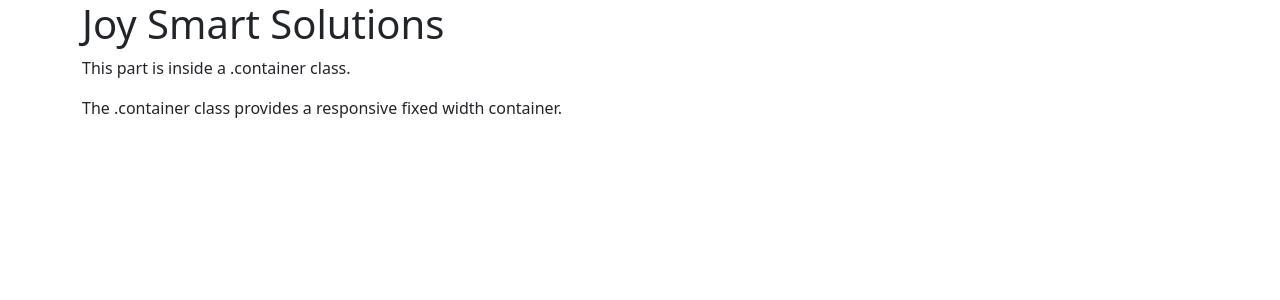
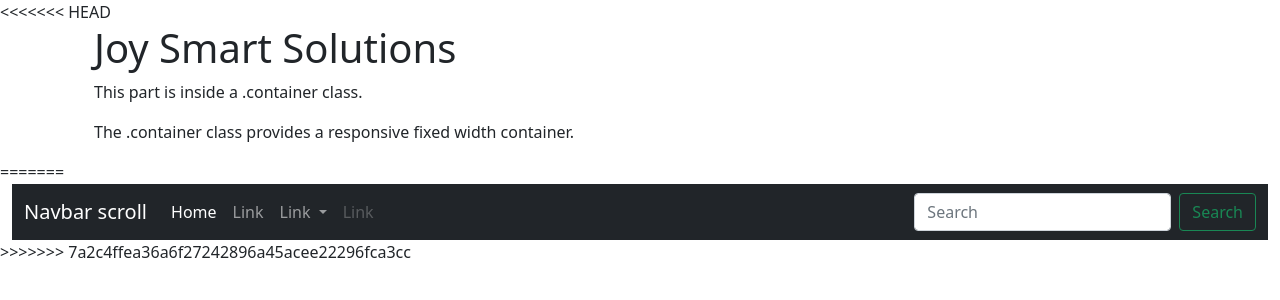
Before and after one commit to SundarRaj1989/JSS_management_proj, a Python web app: template templates/index.html in a window 1280 px wide. Shown: the top 300 px of the page. Run offline with Jinja, Linux system fonts and the light colour scheme; the template is opened without the code that fills it, so the values that code supplies are empty.

Commit message:
new changes

```diff
--- /dev/null
+++ b/app_confg.ini
@@ -0,0 +1,2 @@
+[my_app]
+SECRET_KEY = jssmgmtappoct2k23
--- a/templates/index.html
+++ b/templates/index.html
@@ -1,5 +1,6 @@
 <!DOCTYPE html>
 <html lang="en">
+<<<<<<< HEAD
 <head>
   <title>Bootstrap Example</title>
   <meta charset="utf-8">
@@ -18,3 +19,56 @@
 
 </body>
 </html>
+=======
+    <head>
+        <meta charset="utf-8">
+        <meta name="viewport" content="width=device-width, initial-scale = 1">
+
+        <link href="https://cdn.jsdelivr.net/npm/bootstrap@5.0.2/dist/css/bootstrap.min.css" rel="stylesheet" crossorigin="anonymous">
+
+        <title>JSS Management App</title>
+    </head>
+    <body>
+        <div class="container-fluid">
+            <div class="row">
+            <nav class="navbar navbar-expand-lg navbar-dark bg-dark">
+                  <a class="navbar-brand" href="#">Navbar scroll</a>
+                  <button class="navbar-toggler" type="button" data-bs-toggle="collapse" data-bs-target="#navbarScroll" aria-controls="navbarScroll" aria-expanded="false" aria-label="Toggle navigation">
+                    <span class="navbar-toggler-icon"></span>
+                  </button>
+                  <div class="collapse navbar-collapse" id="navbarScroll">
+                    <ul class="navbar-nav me-auto my-2 my-lg-0 " style="--bs-scroll-height: 100px;">
+                      <li class="nav-item">
+                        <a class="nav-link active" aria-current="page" href="#">Home</a>
+                      </li>
+                      <li class="nav-item">
+                        <a class="nav-link" href="#">Link</a>
+                      </li>
+                      <li class="nav-item dropdown">
+                        <a class="nav-link dropdown-toggle" href="#" id="navbarScrollingDropdown" role="button" data-bs-toggle="dropdown" aria-expanded="false">
+                          Link
+                        </a>
+                        <ul class="dropdown-menu" aria-labelledby="navbarScrollingDropdown">
+                          <li><a class="dropdown-item" href="#">Action</a></li>
+                          <li><a class="dropdown-item" href="#">Another action</a></li>
+                          <li><hr class="dropdown-divider"></li>
+                          <li><a class="dropdown-item" href="#">Something else here</a></li>
+                        </ul>
+                      </li>
+                      <li class="nav-item">
+                        <a class="nav-link disabled" href="#" tabindex="-1" aria-disabled="true">Link</a>
+                      </li>
+                    </ul>
+                    <form class="d-flex">
+                      <input class="form-control me-2" type="search" placeholder="Search" aria-label="Search">
+                      <button class="btn btn-outline-success" type="submit">Search</button>
+                    </form>
+                  </div>
+              </nav>
+            </div>
+        </div>
+
+        <script src="https://cdn.jsdelivr.net/npm/bootstrap@5.0.2/dist/js/bootstrap.bundle.min.js"  crossorigin="anonymous"></script>
+    </body>
+</html>
+>>>>>>> 7a2c4ffea36a6f27242896a45acee22296fca3cc
```
Also changed, not shown: app.py (+11 -0 lines).
